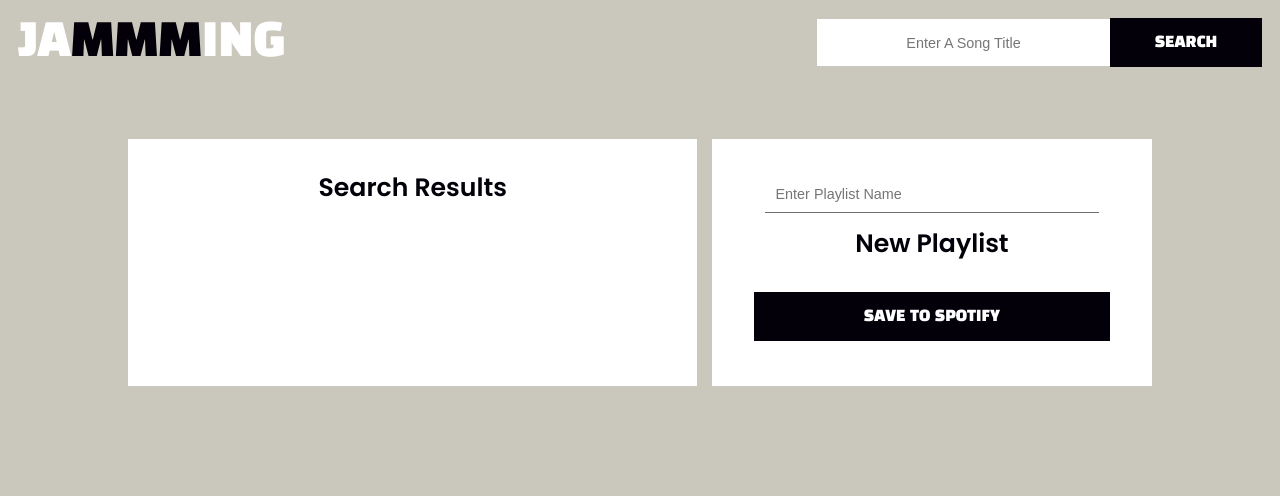
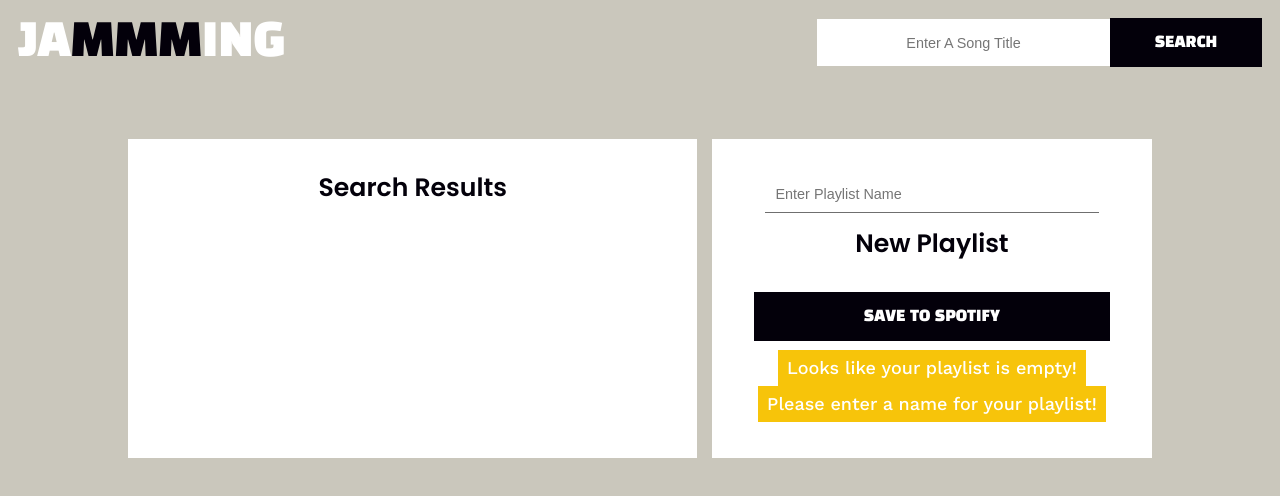
Before and after one commit to tabby42/jamming, a React (Create React App) app: page / in a window 1280 px wide. Both pictures are taken after a click on the link "SAVE TO SPOTIFY". Shown: the top 496 px of the page. Built offline with nearby package versions, Linux system fonts and the light colour scheme; a web font is replaced by a local one.

Commit message:
add error messages when playlist is empty or playlist name is not set

```diff
--- a/src/Components/PlayList/PlayList.js
+++ b/src/Components/PlayList/PlayList.js
@@ -8,12 +8,12 @@ class PlayList extends Component {
 		super(props);
 		this.state = {
 	      inputValue: '',
-	      errMessages: {notSet: '', empty: ''}
+	      errMessageEmpty: '',
+	      errMessageNotSet: ''
 	    };
 		this.handleNameChange = this.handleNameChange.bind(this);
 		this.handleKeyPress = this.handleKeyPress.bind(this);
 		this.handleClick = this.handleClick.bind(this);
-		// this.checkErrors = this.checkErrors.bind(this);
 	}
 
 	handleNameChange(e) {
@@ -31,12 +31,53 @@ class PlayList extends Component {
 	}
 
 	handleClick(e) {
-		this.props.onSave();
-		this.setState({
-			inputValue: '',
-			playlistEmpty: false,
-      		playlistNameSet: true
-  		});
+		this.checkNameIsSet();
+		if (this.checkListEmpty() && this.checkNameIsSet()) {
+			this.props.onSave();
+			this.setState({
+				inputValue: ''
+	  		});
+		}
+	}
+
+	checkListEmpty() {
+		if (this.props.tracks.length === 0 || !this.props.tracks) {
+			this.setState({
+				errMessageEmpty: 'Looks like your playlist is empty!'
+	  		});
+	  		return false;
+		} else {
+			this.setState({
+				errMessageEmpty: ''
+	  		});
+			return true;
+		}
+	}
+
+	checkNameIsSet() {
+		if (this.props.playlistName === 'New Playlist') {
+			this.setState({
+				errMessageNotSet: 'Please enter a name for your playlist!'
+	  		});
+	  		return false;
+		} else {
+			this.setState({
+				errMessageNotSet: ''
+	  		});
+			return true;
+		}
+	}
+
+	renderWarningEmpty() {
+		if (this.state.errMessageEmpty !== '') {
+			return <p className="warning">{this.state.errMessageEmpty}</p> ;
+		}
+	}
+
+	renderWarningNameNotSet() {
+		if (this.state.errMessageNotSet !== '') {
+			return <p className="warning">{this.state.errMessageNotSet}</p> ;
+		}
 	}
 
 	render() {
@@ -49,7 +90,8 @@ class PlayList extends Component {
 				<h3>{this.props.playlistName}</h3>
 				<TrackList tracks={this.props.tracks} onRemove={this.props.onRemove} isRemoval={true} />
 				<a className="Playlist-save" onClick={this.handleClick} >SAVE TO SPOTIFY</a>
-
+				{this.renderWarningEmpty()}
+				{this.renderWarningNameNotSet()}
 			</div>
 		);
 	}
```
